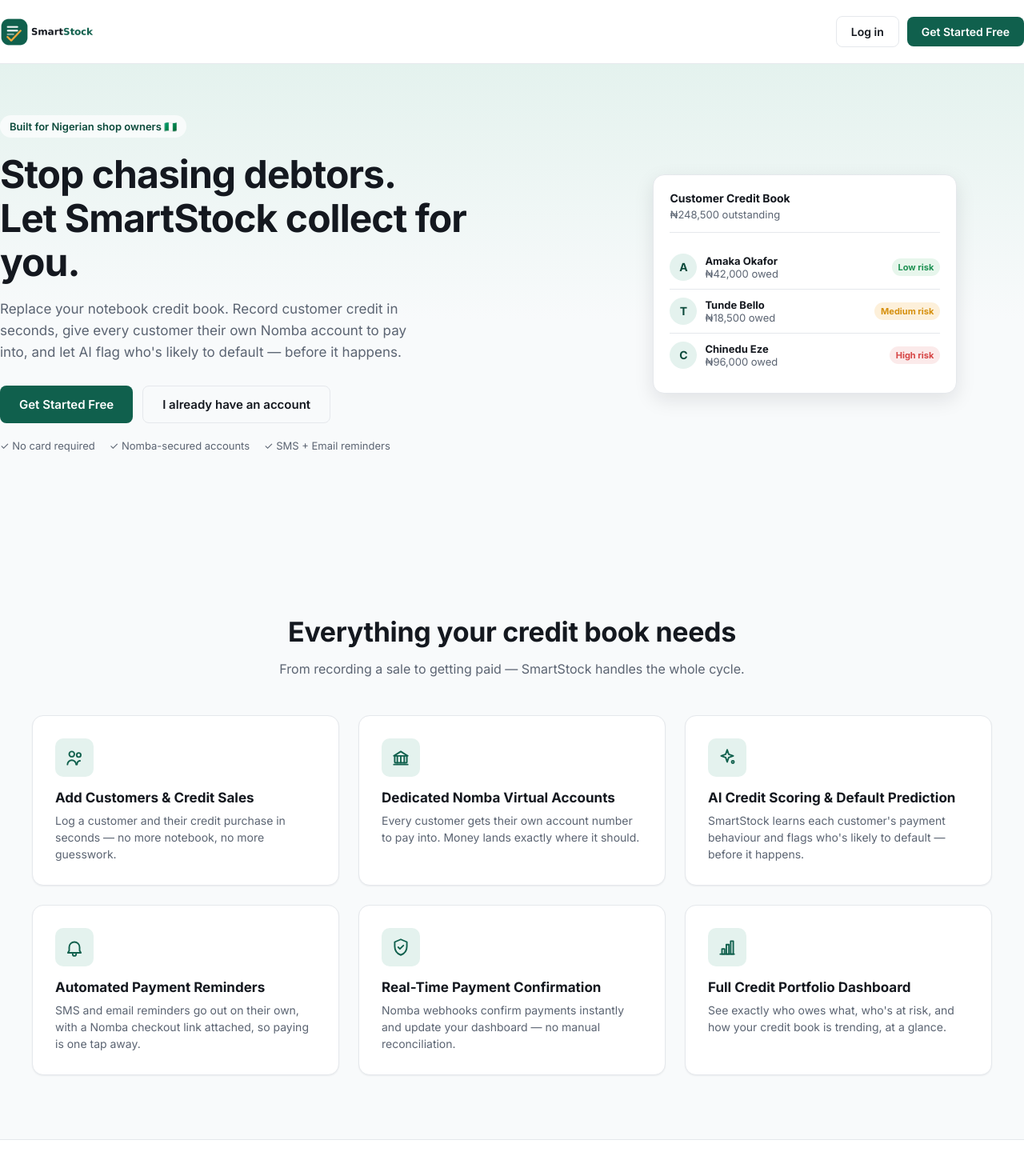
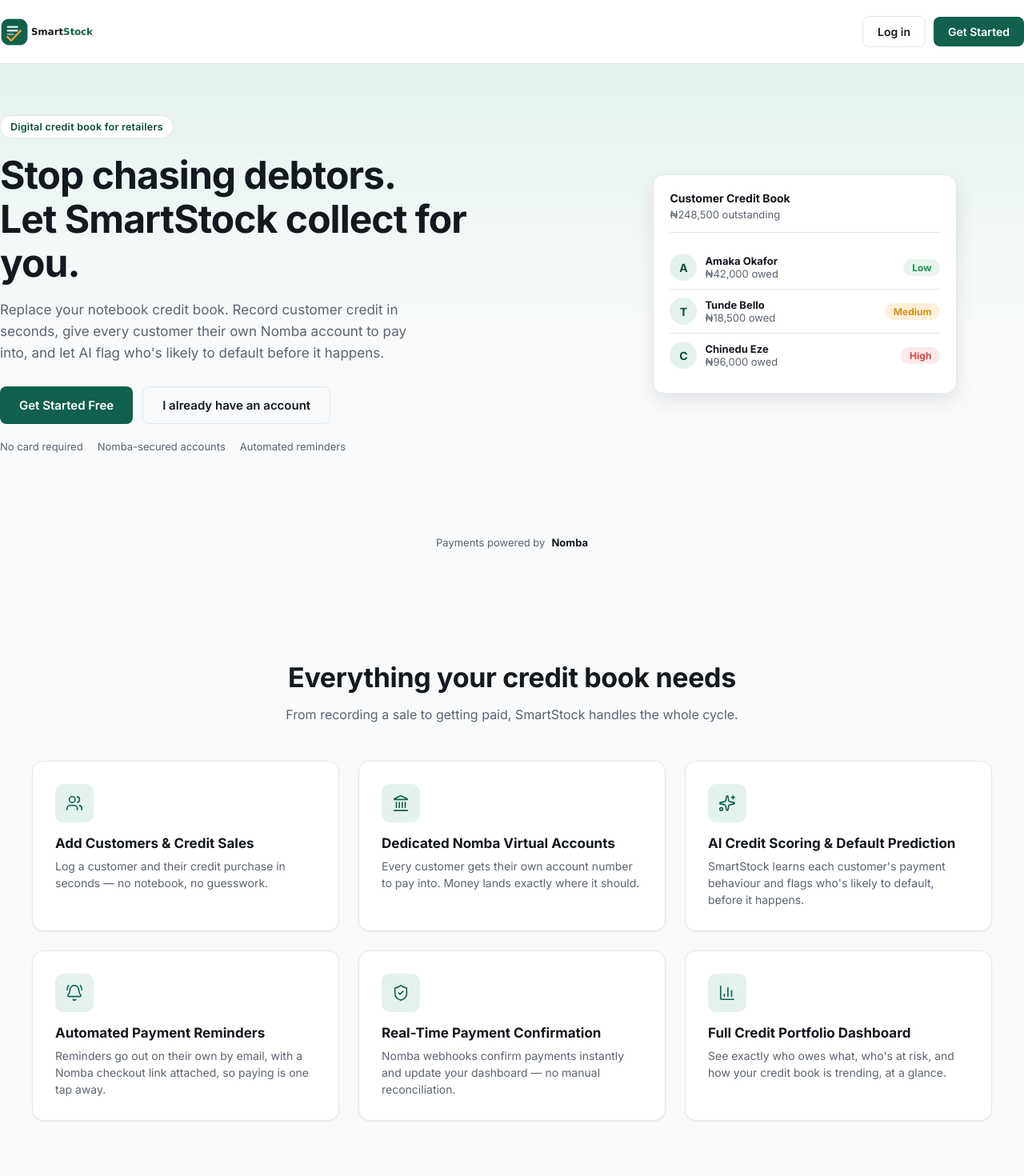
Before and after one commit to Preciousuwadone/Smart-stock, a React (Vite) app in the folder frontend/: page / in a window 1280 px wide. Shown: the top 1470 px of the page at 80% size. Built offline with nearby package versions, Linux system fonts and the light colour scheme; no server answers.

Commit message:
Added logout and fixed lucide-react version

```diff
--- a/frontend/package.json
+++ b/frontend/package.json
@@ -7,10 +7,12 @@
     "dev": "vite",
     "build": "vite build",
     "lint": "oxlint",
+     "start":"npx serve -s dist -l $PORT",
     "preview": "vite preview"
   },
   "dependencies": {
     "axios": "^1.18.1",
+    "lucide-react": "^1.23.0",
     "react": "^19.2.7",
     "react-dom": "^19.2.7",
     "react-router-dom": "^7.18.1"
--- a/frontend/src/App.jsx
+++ b/frontend/src/App.jsx
@@ -2,6 +2,7 @@
 import { AuthProvider } from "./context/AuthContext";
 import LandingPage from "./pages/LandingPage";
 import Login from "./pages/Login";
+import Logout from "./pages/Logout";
 import Dashboard from "./pages/Dashboard";
 import CustomerDetail from "./pages/CustomerDetail";
 
@@ -17,6 +18,7 @@
         <Routes>
           <Route path="/" element={<LandingPage />} />
           <Route path="/login" element={<Login />} />
+          <Route path="/logout" element={<Logout />} />
           <Route path="/dashboard" element={<PrivateRoute><Dashboard /></PrivateRoute>} />
           <Route path="/customers/:id" element={<PrivateRoute><CustomerDetail /></PrivateRoute>} />
         </Routes>
--- a/frontend/src/api/client.js
+++ b/frontend/src/api/client.js
@@ -1,7 +1,10 @@
 import axios from "axios";
 
+// Reads from frontend/.env (local dev) or the platform's env vars (Railway).
+// Falls back to the deployed backend if the variable isn't set, so nothing
+// breaks if it's missing — but production deploys should always set it explicitly.
 const client = axios.create({
-  baseURL: "https://smart-stock-production.up.railway.app", // swap to localhost:5000 for local dev
+  baseURL: import.meta.env.VITE_API_BASE_URL || "https://smart-stock-production.up.railway.app",
 });
 
 // Attach the JWT to every request automatically — no repeating this in every call.
--- a/frontend/src/components/AppHeader.jsx
+++ b/frontend/src/components/AppHeader.jsx
@@ -3,7 +3,7 @@
 import { useAuth } from "../context/AuthContext";
 
 export default function AppHeader() {
-  const { shop, logout } = useAuth();
+  const { shop } = useAuth();
 
   return (
     <header className="app-header">
@@ -11,7 +11,7 @@
         <Link to="/dashboard" className="app-header-logo"><Logo size={32} /></Link>
         <div className="app-header-right">
           {shop?.business_name && <span className="app-header-shop">{shop.business_name}</span>}
-          <button className="app-header-logout" onClick={logout}>Log out</button>
+          <Link to="/logout" className="app-header-logout">Log out</Link>
         </div>
       </div>
     </header>
--- a/frontend/src/pages/LandingPage.css
+++ b/frontend/src/pages/LandingPage.css
@@ -5,6 +5,12 @@
 
 .ss-nav-band { background: var(--color-surface); border-bottom: 1px solid var(--color-border); }
 .ss-hero-band { background: linear-gradient(180deg, var(--color-primary-light) 0%, var(--color-bg) 55%); }
+.ss-partner-band { background: var(--color-bg); padding: 8px 0 32px; }
+.ss-partner {
+  display: flex; align-items: center; justify-content: center; gap: 8px;
+  font-size: 13px; color: var(--color-text-secondary);
+}
+.ss-partner strong { color: var(--color-text); font-weight: 700; }
 .ss-features-band { background: var(--color-bg); }
 .ss-steps-band { background: var(--color-surface); border-top: 1px solid var(--color-border); border-bottom: 1px solid var(--color-border); }
 .ss-cta-outer-band { background: var(--color-bg); }
@@ -34,8 +40,11 @@
   align-items: center; padding: 64px 0 96px;
 }
 .ss-eyebrow {
-  display: inline-block; background: rgba(255,255,255,0.7); color: var(--color-primary-dark);
-  font-size: 13px; font-weight: 600; padding: 6px 12px; border-radius: 999px; margin-bottom: 18px;
+  display: inline-flex; align-items: center; gap: 6px;
+  background: var(--color-surface); color: var(--color-primary-dark);
+  font-size: 12.5px; font-weight: 600; letter-spacing: 0.02em;
+  padding: 6px 12px; border-radius: 999px; margin-bottom: 18px;
+  border: 1px solid var(--color-border);
 }
 .ss-hero h1 { font-size: 48px; line-height: 1.15; margin: 0 0 16px; letter-spacing: -0.02em; }
 .ss-hero-sub { font-size: 17px; color: var(--color-text-secondary); line-height: 1.6; max-width: 520px; }
--- a/frontend/src/pages/LandingPage.jsx
+++ b/frontend/src/pages/LandingPage.jsx
@@ -1,45 +1,16 @@
 import { Link } from "react-router-dom";
+import { Users, Landmark, Sparkles, BellRing, ShieldCheck, BarChart3 } from "lucide-react";
 import Logo from "../components/Logo";
+import RiskBadge from "../components/RiskBadge";
 import "./LandingPage.css";
 
-const icon = (path) => (props) => (
-  <svg viewBox="0 0 24 24" fill="none" stroke="currentColor" strokeWidth="1.75"
-    strokeLinecap="round" strokeLinejoin="round" width="26" height="26" {...props}>
-    {path}
-  </svg>
-);
-
-const IconCustomers = icon(<>
-  <circle cx="9" cy="8" r="3" /><path d="M4 20c0-3 2.5-5 5-5s5 2 5 5" />
-  <circle cx="17" cy="9" r="2.4" /><path d="M15 20c0-2.5 1-4 3.5-4.3" />
-</>);
-const IconBank = icon(<>
-  <path d="M4 10l8-5 8 5" /><rect x="5" y="10" width="14" height="8" rx="1" />
-  <line x1="4" y1="20" x2="20" y2="20" /><line x1="8" y1="10" x2="8" y2="18" />
-  <line x1="12" y1="10" x2="12" y2="18" /><line x1="16" y1="10" x2="16" y2="18" />
-</>);
-const IconSpark = icon(<>
-  <path d="M12 3l1.8 5.2L19 10l-5.2 1.8L12 17l-1.8-5.2L5 10l5.2-1.8L12 3z" />
-  <circle cx="18.5" cy="17" r="1.4" />
-</>);
-const IconBell = icon(<>
-  <path d="M6 16v-4a6 6 0 1 1 12 0v4l1.5 2.5h-15L6 16z" /><path d="M10 20a2 2 0 0 0 4 0" />
-</>);
-const IconShield = icon(<>
-  <path d="M12 3l7 3v5c0 5-3 8.5-7 10-4-1.5-7-5-7-10V6l7-3z" /><path d="M9 12l2 2 4-4" />
-</>);
-const IconChart = icon(<>
-  <line x1="4" y1="20" x2="20" y2="20" /><rect x="6" y="14" width="3" height="6" />
-  <rect x="11" y="9" width="3" height="11" /><rect x="16" y="5" width="3" height="15" />
-</>);
-
 const FEATURES = [
-  { icon: IconCustomers, title: "Add Customers & Credit Sales", text: "Log a customer and their credit purchase in seconds — no more notebook, no more guesswork." },
-  { icon: IconBank, title: "Dedicated Nomba Virtual Accounts", text: "Every customer gets their own account number to pay into. Money lands exactly where it should." },
-  { icon: IconSpark, title: "AI Credit Scoring & Default Prediction", text: "SmartStock learns each customer's payment behaviour and flags who's likely to default — before it happens." },
-  { icon: IconBell, title: "Automated Payment Reminders", text: "SMS and email reminders go out on their own, with a Nomba checkout link attached, so paying is one tap away." },
-  { icon: IconShield, title: "Real-Time Payment Confirmation", text: "Nomba webhooks confirm payments instantly and update your dashboard — no manual reconciliation." },
-  { icon: IconChart, title: "Full Credit Portfolio Dashboard", text: "See exactly who owes what, who's at risk, and how your credit book is trending, at a glance." },
+  { icon: Users, title: "Add Customers & Credit Sales", text: "Log a customer and their credit purchase in seconds — no notebook, no guesswork." },
+  { icon: Landmark, title: "Dedicated Nomba Virtual Accounts", text: "Every customer gets their own account number to pay into. Money lands exactly where it should." },
+  { icon: Sparkles, title: "AI Credit Scoring & Default Prediction", text: "SmartStock learns each customer's payment behaviour and flags who's likely to default, before it happens." },
+  { icon: BellRing, title: "Automated Payment Reminders", text: "Reminders go out on their own by email, with a Nomba checkout link attached, so paying is one tap away." },
+  { icon: ShieldCheck, title: "Real-Time Payment Confirmation", text: "Nomba webhooks confirm payments instantly and update your dashboard — no manual reconciliation." },
+  { icon: BarChart3, title: "Full Credit Portfolio Dashboard", text: "See exactly who owes what, who's at risk, and how your credit book is trending, at a glance." },
 ];
 
 const STEPS = [
@@ -63,7 +34,7 @@
             ) : (
               <>
                 <Link to="/login" className="ss-btn ss-btn-ghost">Log in</Link>
-                <Link to="/login?mode=signup" className="ss-btn ss-btn-primary">Get Started Free</Link>
+                <Link to="/login?mode=signup" className="ss-btn ss-btn-primary">Get Started</Link>
               </>
             )}
           </nav>
@@ -74,21 +45,21 @@
         <section className="ss-band ss-hero-band">
           <div className="ss-container ss-hero">
             <div className="ss-hero-copy">
-              <span className="ss-eyebrow">Built for Nigerian shop owners 🇳🇬</span>
+              <span className="ss-eyebrow">Digital credit book for retailers</span>
               <h1>Stop chasing debtors.<br />Let SmartStock collect for you.</h1>
               <p className="ss-hero-sub">
                 Replace your notebook credit book. Record customer credit in seconds, give every
                 customer their own Nomba account to pay into, and let AI flag who's likely to
-                default — before it happens.
+                default before it happens.
               </p>
               <div className="ss-hero-ctas">
                 <Link to="/login?mode=signup" className="ss-btn ss-btn-primary ss-btn-lg">Get Started Free</Link>
                 <Link to="/login" className="ss-btn ss-btn-ghost ss-btn-lg">I already have an account</Link>
               </div>
               <div className="ss-trust-strip">
-                <span>✓ No card required</span>
-                <span>✓ Nomba-secured accounts</span>
-                <span>✓ SMS + Email reminders</span>
+                <span>No card required</span>
+                <span>Nomba-secured accounts</span>
+                <span>Automated reminders</span>
               </div>
             </div>
 
@@ -99,9 +70,9 @@
                   <span className="ss-mock-total">₦248,500 outstanding</span>
                 </div>
                 {[
-                  { name: "Amaka Okafor", amt: "₦42,000", risk: "Low", color: "success" },
-                  { name: "Tunde Bello", amt: "₦18,500", risk: "Medium", color: "accent" },
-                  { name: "Chinedu Eze", amt: "₦96,000", risk: "High", color: "danger" },
+                  { name: "Amaka Okafor", amt: "₦42,000", risk: "low" },
+                  { name: "Tunde Bello", amt: "₦18,500", risk: "medium" },
+                  { name: "Chinedu Eze", amt: "₦96,000", risk: "high" },
                 ].map((row) => (
                   <div className="ss-mock-row" key={row.name}>
                     <div className="ss-mock-avatar">{row.name[0]}</div>
@@ -109,7 +80,7 @@
                       <strong>{row.name}</strong>
                       <span>{row.amt} owed</span>
                     </div>
-                    <span className={`ss-badge ss-badge-${row.color}`}>{row.risk} risk</span>
+                    <RiskBadge tier={row.risk} />
                   </div>
                 ))}
               </div>
@@ -117,14 +88,21 @@
           </div>
         </section>
 
+        <section className="ss-band ss-partner-band">
+          <div className="ss-container ss-partner">
+            <span>Payments powered by</span>
+            <strong>Nomba</strong>
+          </div>
+        </section>
+
         <section className="ss-band ss-features-band">
           <div className="ss-container">
             <h2>Everything your credit book needs</h2>
-            <p className="ss-section-sub">From recording a sale to getting paid — SmartStock handles the whole cycle.</p>
+            <p className="ss-section-sub">From recording a sale to getting paid, SmartStock handles the whole cycle.</p>
             <div className="ss-features-grid">
               {FEATURES.map((f) => (
                 <div className="ss-feature-card" key={f.title}>
-                  <div className="ss-feature-icon"><f.icon /></div>
+                  <div className="ss-feature-icon"><f.icon size={22} strokeWidth={1.75} /></div>
                   <h3>{f.title}</h3>
                   <p>{f.text}</p>
                 </div>
@@ -162,7 +140,7 @@
         <div className="ss-container ss-footer">
           <Logo size={28} />
           <p>Digital credit book for Nigerian businesses, powered by Nomba.</p>
-          <span className="ss-footer-copy">© 2026 SmartStock. Made in Nigeria 🇳🇬</span>
+          <span className="ss-footer-copy">© 2026 SmartStock</span>
         </div>
       </footer>
     </div>
```
Also changed, not shown: frontend/src/pages/Logout.jsx (added, +47 -0 lines), 2 other files (tests, documents, lock files or other folders).
